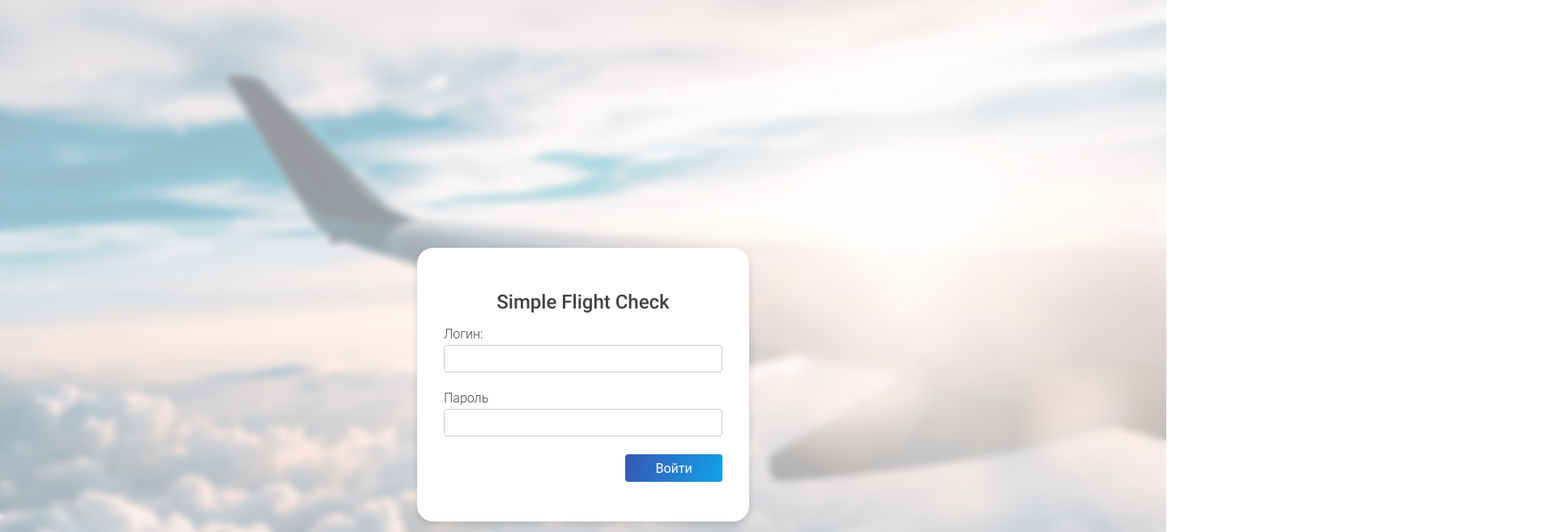
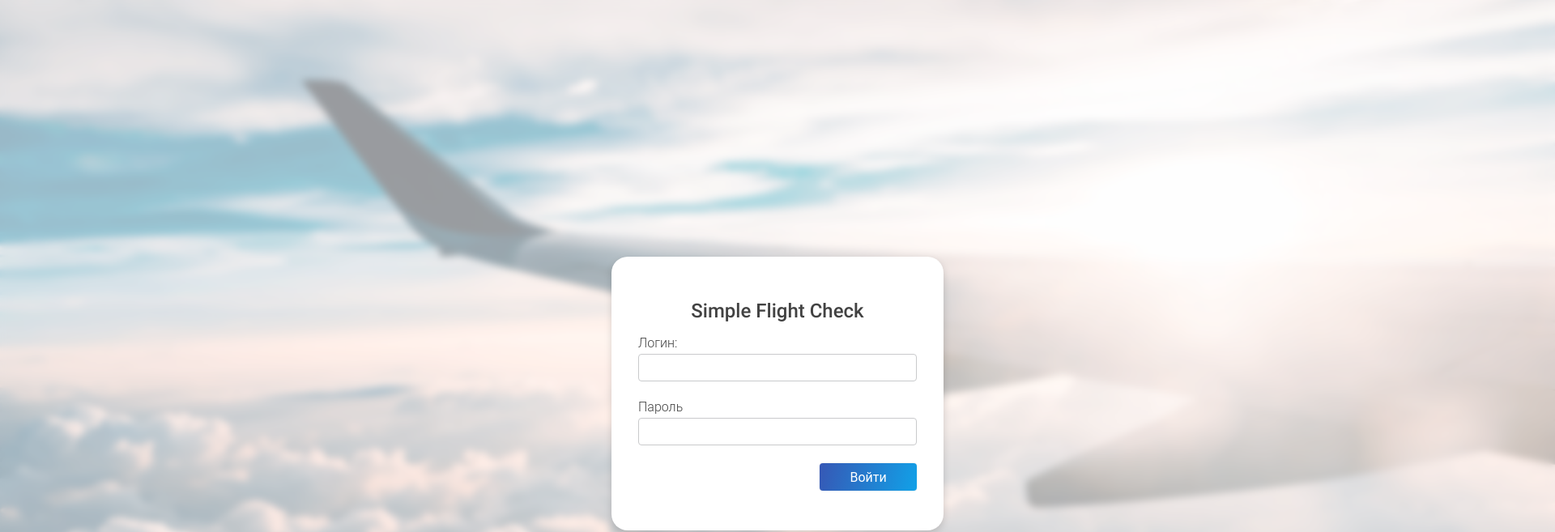
Before and after one commit to amiloriss/flight-app, a React (Create React App) app: page / in a window 1280 px wide. Shown: the top 657 px of the page at 81% size, 1920 px wide, since content can reach past the window. Built offline with nearby package versions, Linux system fonts and the light colour scheme; a web font is replaced by a local one.

Commit message:
fix background size

```diff
--- a/src/App.jsx
+++ b/src/App.jsx
@@ -7,15 +7,15 @@ import FlightPage from './pages/FlightPage';
 
 const App = () => {
 	return (
+		<div className='app-wrapper'>
 			<div className='app'>
 				<Switch>
 					<Route exact path='/' render={() => <AuthPage />} />
 					<Route exact path='/home' render={() => <FlightPage />} />
 				</Switch>
 			</div>
+		</div>
 	);
 };
 
-
-
 export default App;
--- a/src/pages/AuthPage.jsx
+++ b/src/pages/AuthPage.jsx
@@ -4,9 +4,17 @@ import backgroundImage from '../images/backgroundImage.jpg';
 
 const AuthPage = () => {
 	return (
-		<div style={{background: `url(${backgroundImage})`}} className='auth-page'>
-			<div className="blur-layer">
-			<AuthForm />
+		<div
+			style={{
+				background: `url(${backgroundImage})`,
+				backgroundRepeat: 'no-repeat',
+				backgroundPosition: 'center',
+				backgroundSize: '100% 100%',
+			}}
+			className='auth-page'
+		>
+			<div className='blur-layer'>
+				<AuthForm />
 			</div>
 		</div>
 	);
--- a/src/styles/_auth.scss
+++ b/src/styles/_auth.scss
@@ -1,6 +1,8 @@
 .auth-page {
 	width: 100%;
 	height: 100%;
+
+	background-position: 0 0;
 
 	.blur-layer {
 		width: 100%;
@@ -14,8 +16,9 @@
 		position: absolute;
 		width: 410px;
 		height: 338px;
-        left: 515px;
-        top: 306px;
+		top: 45%;
+		left: 50%;
+		transform: translate(-50%, -50%);
 		background-color: #fff;
 		box-shadow: 0px 4px 10px rgba(0, 0, 0, 0.15);
 		border-radius: 20px;
--- a/src/styles/_flight.scss
+++ b/src/styles/_flight.scss
@@ -11,8 +11,9 @@
 		width: 680px;
 		height: 895px;
 		background-color: $white;
-        left: 380px;
-        top: 69px;
+		left: 50%;
+		transform: translateX(-50%);
+		margin-top: 70px;
 		box-shadow: 0px 4px 18px rgba(0, 0, 0, 0.25);
 		border-radius: 20px;
 		padding: 65px 40px 40px 40px;
--- a/src/styles/style.scss
+++ b/src/styles/style.scss
@@ -7,14 +7,15 @@
 @import './carousel';
 
 * {
-    margin: 0;
-    padding: 0;
-    box-sizing: border-box;
+	margin: 0;
+	padding: 0;
+	box-sizing: border-box;
 }
 
 .app {
-    max-width: 1440px;
-    min-width: 1440px;
-    position: relative;
-    height: 900px;
+	max-width: 1920px;
+	min-width: 1920px;
+	position: relative;
+	height: 1080px;
+	margin: 0 auto;
 }
```
Also changed, not shown: 2 other files (tests, documents, lock files or other folders). Lines whose indentation alone changed are shown as unchanged.
